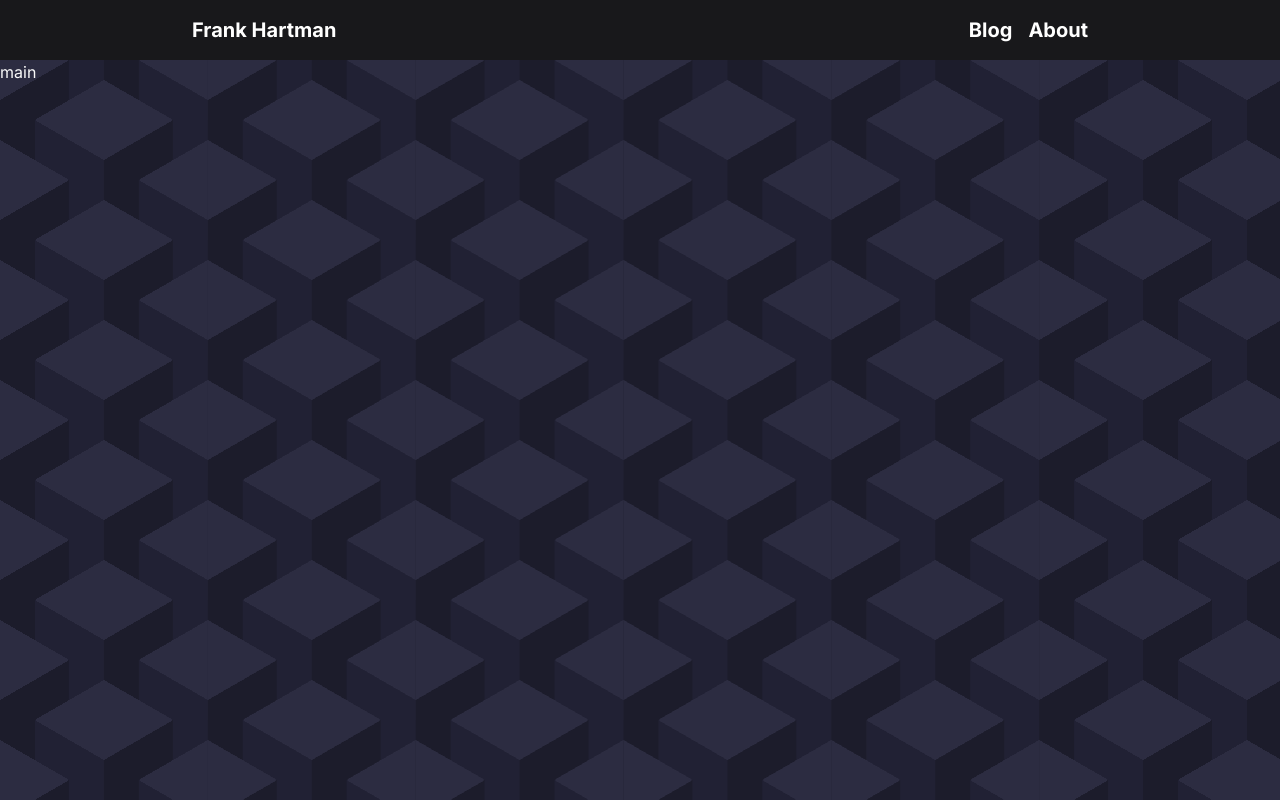
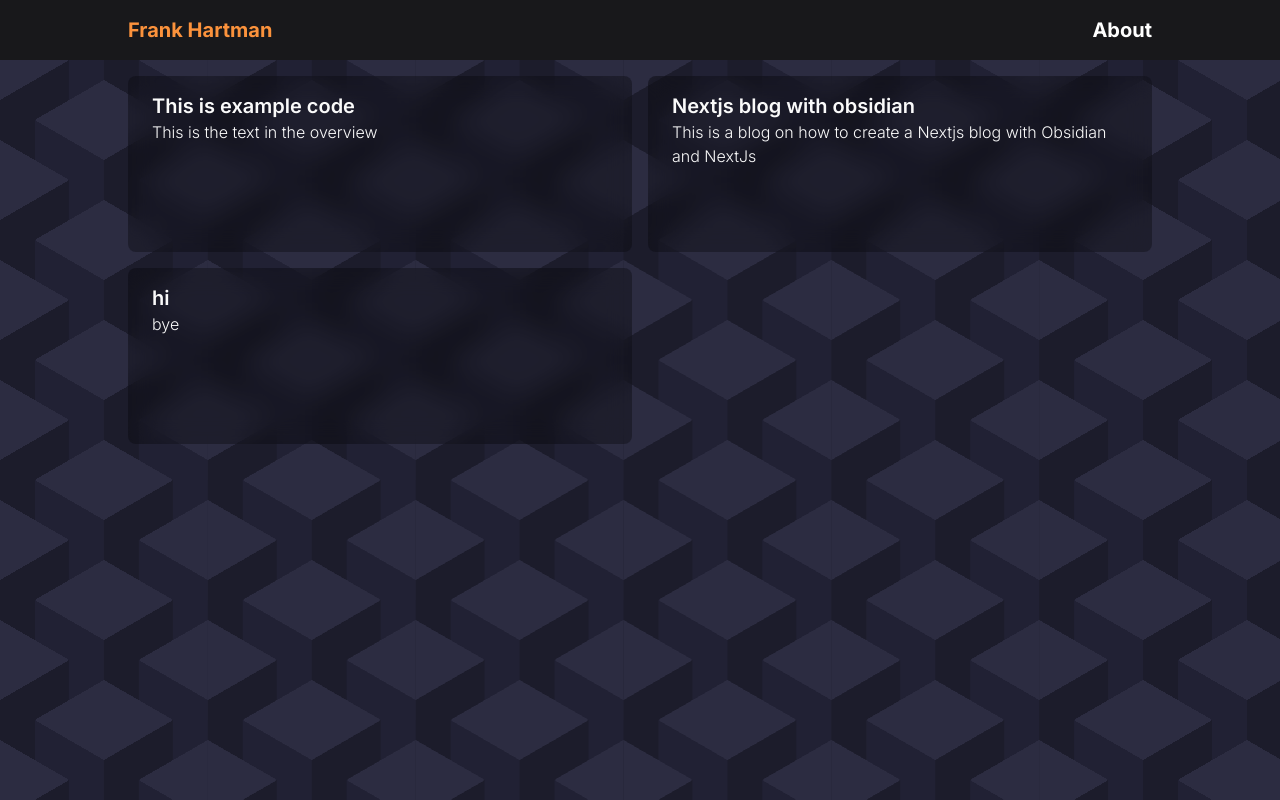
Before and after one commit to MightyFrenkel/portfolio, a Next.js app: page / in a window 1280 px wide. Built offline with nearby package versions, Linux system fonts and the light colour scheme; what tailwind-highlightjs would draw is missing.

Commit message:
add move blog overview to home page
Signed-off-by: Frank Hartman <actuallyfrank@pm.me>

```diff
--- a/app/blog/[slug]/page.tsx
+++ b/app/blog/[slug]/page.tsx
@@ -17,7 +17,7 @@ export default async function Page({ params }: { params: { slug: string } }) {
   });
   return (
     <div className="px-4 py-4 mt-4 backdrop-blur-md bg-black/30 rounded-lg">
-      <h1 className="text-2xl text-blue-800">The title: {title}</h1>
+      <h1 className="text-3xl font-bold pb-8">The title: {title}</h1>
       {elements}
     </div>
   );
--- a/app/blog/layout.tsx
+++ /dev/null
@@ -1,13 +0,0 @@
-export default function BlogLayout({
-  children,
-}: {
-  children: React.ReactNode;
-}) {
-  return (
-    <section className="w-full max-w-4xl mx-auto">
-      <div className="grid grid-cols-3 gap-4 w-full">
-        <div className="col-span-3">{children}</div>
-      </div>
-    </section>
-  );
-}
--- a/app/blog/page.tsx
+++ /dev/null
@@ -1,24 +0,0 @@
-import { getAllPosts } from "@/lib/mdx/read-mdx";
-import Link from "next/link";
-
-export default async function BlogPage() {
-  const posts = await getAllPosts();
-  return (
-    <>
-      <div className="grid grid-cols-1 md:grid-cols-2 gap-4 mt-4 px-4">
-        {posts.map(({ slug, description, title }) => {
-          return (
-            <Link
-              className="col-span-1 backdrop-blur-md bg-black/30 px-6 py-4 h-32 rounded-lg transition duration-200 ease-in-out transform hover:scale-105 hover:bg-black/50"
-              key={slug}
-              href={`/blog/${slug}`}
-            >
-              <h3 className="text-xl font-semibold">{title}</h3>
-              <p className="font-light">{description}</p>
-            </Link>
-          );
-        })}
-      </div>
-    </>
-  );
-}
--- a/app/config.ts
+++ b/app/config.ts
@@ -1,8 +1,4 @@
 export const NAVIGATION_ITEMS: NavigationItem[] = [
-  {
-    label: "Blog",
-    href: "/blog",
-  },
   {
     label: "About",
     href: "/about",
--- a/app/layout.tsx
+++ b/app/layout.tsx
@@ -20,7 +20,7 @@ export default function RootLayout({
     <html lang="en">
       <body className={`${inter.className} min-h-screen`}>
         <Navbar items={NAVIGATION_ITEMS} />
-        {children}
+        <main className="w-full max-w-5xl mx-auto">{children}</main>
       </body>
     </html>
   );
--- a/app/page.tsx
+++ b/app/page.tsx
@@ -1,3 +1,7 @@
-export default function Home() {
-  return <main>main</main>;
+import { BlogOverview } from "@/components/blog-overview";
+import { getAllPosts } from "@/lib/mdx/read-mdx";
+
+export default async function Home() {
+  const posts = await getAllPosts();
+  return <BlogOverview posts={posts} />;
 }
--- /dev/null
+++ b/components/blog-overview/blog-card.tsx
@@ -0,0 +1,20 @@
+import { Post } from "@/lib/mdx/mdx-config";
+import Link from "next/link";
+
+export interface BlogCardProps {
+  post: Post;
+}
+export function BlogCard({
+  post: { slug, description, title },
+}: BlogCardProps) {
+  return (
+    <Link
+      className="col-span-1 backdrop-blur-md bg-black/30 px-6 py-4 h-44 rounded-lg transition duration-200 ease-in-out transform hover:scale-105 hover:bg-black/50"
+      key={slug}
+      href={`/blog/${slug}`}
+    >
+      <h3 className="text-xl font-semibold">{title}</h3>
+      <p className="font-light h-full">{description}</p>
+    </Link>
+  );
+}
--- /dev/null
+++ b/components/blog-overview/blog-overview.tsx
@@ -0,0 +1,15 @@
+import { Post } from "@/lib/mdx/mdx-config";
+import { BlogCard } from "./blog-card";
+
+export interface BlogOverviewProps {
+  posts: Post[];
+}
+export function BlogOverview({ posts }: BlogOverviewProps) {
+  return (
+    <div className="grid grid-cols-1 md:grid-cols-2 gap-4 mt-4 px-2 md:px-0 ">
+      {posts.map((post) => {
+        return <BlogCard key={post.slug} post={post} />;
+      })}
+    </div>
+  );
+}
--- /dev/null
+++ b/components/blog-overview/index.ts
@@ -0,0 +1 @@
+export * from "./blog-overview";
--- a/components/navbar/nav-item.tsx
+++ b/components/navbar/nav-item.tsx
@@ -2,15 +2,17 @@ import Link, { LinkProps } from "next/link";
 
 export interface NavItemProps extends LinkProps {
   label: string;
-  className?: string;
+  color?: keyof typeof colors;
 }
 
-export function NavItem({ label, className, ...rest }: NavItemProps) {
+const colors: Record<string, string> = {
+  orange: "text-orange-400",
+  white: "text-white",
+};
+
+export function NavItem({ label, color = "white", ...rest }: NavItemProps) {
   return (
-    <Link
-      {...rest}
-      className={`text-white text-xl font-bold ${className ?? ""}`}
-    >
+    <Link {...rest} className={`text-xl font-bold ${colors[color]}`}>
       {label}
     </Link>
   );
--- a/components/navbar/navbar.tsx
+++ b/components/navbar/navbar.tsx
@@ -8,9 +8,9 @@ export interface NavbarProps {
 export function Navbar({ items }: NavbarProps) {
   return (
     <nav className="bg-zinc-900 px-4 flex">
-      <div className="flex items-center justify-between w-full max-w-4xl mx-auto py-4">
+      <div className="flex items-center justify-between w-full max-w-5xl mx-auto py-4">
         <div className="flex items-center">
-          <NavItem className="text-orange-400" label="Frank Hartman" href="/" />
+          <NavItem color="orange" label="Frank Hartman" href="/" />
         </div>
         <div className="flex items-center space-x-4">
           {items.map(({ label, href }) => (
--- a/lib/mdx/mdx-config.tsx
+++ b/lib/mdx/mdx-config.tsx
@@ -9,7 +9,9 @@ export interface Post extends FrontMatterFields {
 }
 
 export const ComponentsConfig = {
-  h2: (props: any) => <h2 className="text-4xl" {...props} />,
+  h2: (props: any) => <h2 className="text-4xl pt-8" {...props} />,
+  p: (props: any) => <p className="py-2" {...props} />,
+  ul: (props: any) => <ul className="list-disc list-inside py-2" {...props} />,
   pre: (props: any) => (
     <pre {...props} className="rounded-lg border-2 border-zinc-700 " />
   ),
```
